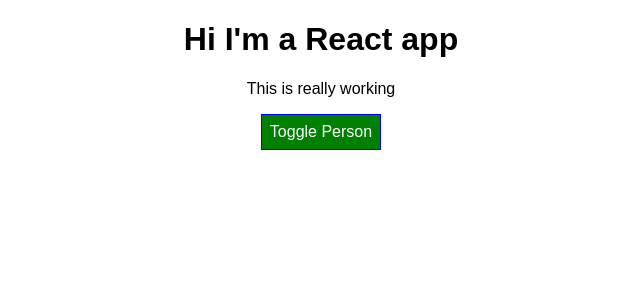
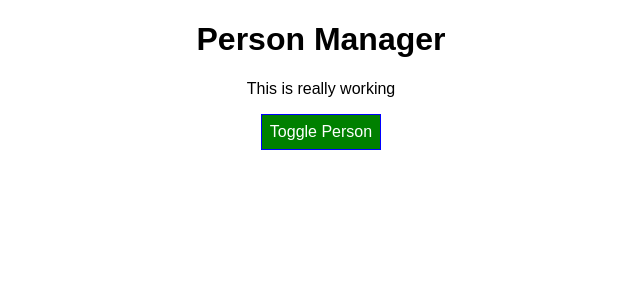
Before and after one commit to andmast/react-complete-guide, a React (Create React App) app: page / in a window 1280 px wide. Shown: the top 300 px of the page, without its empty margins (319-959 px from the left). Built offline with nearby package versions, Linux system fonts and the light colour scheme.

Commit message:
Passing props with Class components

```diff
--- a/src/components/Cockpit/CockPit.js
+++ b/src/components/Cockpit/CockPit.js
@@ -19,7 +19,7 @@ const CockPit = props => {
 
   return (
     <div>
-      <h1>Hi I'm a React app</h1>
+      <h1>{props.title}</h1>
       <p className={assignedClasses.join(" ")}>This is really working</p>
       <button className={btnClass.join(" ")} onClick={props.clicked}>
         Toggle Person
--- a/src/containers/App.js
+++ b/src/containers/App.js
@@ -59,6 +59,7 @@ class App extends Component {
           persons={this.state.persons}
           showPersons={this.state.showPersons}
           clicked={this.togglePersonsHandler}
+          title={this.props.appTitle}
         />
         {persons}
       </div>
--- a/src/index.js
+++ b/src/index.js
@@ -4,5 +4,8 @@ import "./index.css";
 import App from "./containers/App";
 import registerServiceWorker from "./registerServiceWorker";
 
-ReactDOM.render(<App />, document.getElementById("root"));
+ReactDOM.render(
+  <App appTitle="Person Manager" />,
+  document.getElementById("root")
+);
 registerServiceWorker();
```
